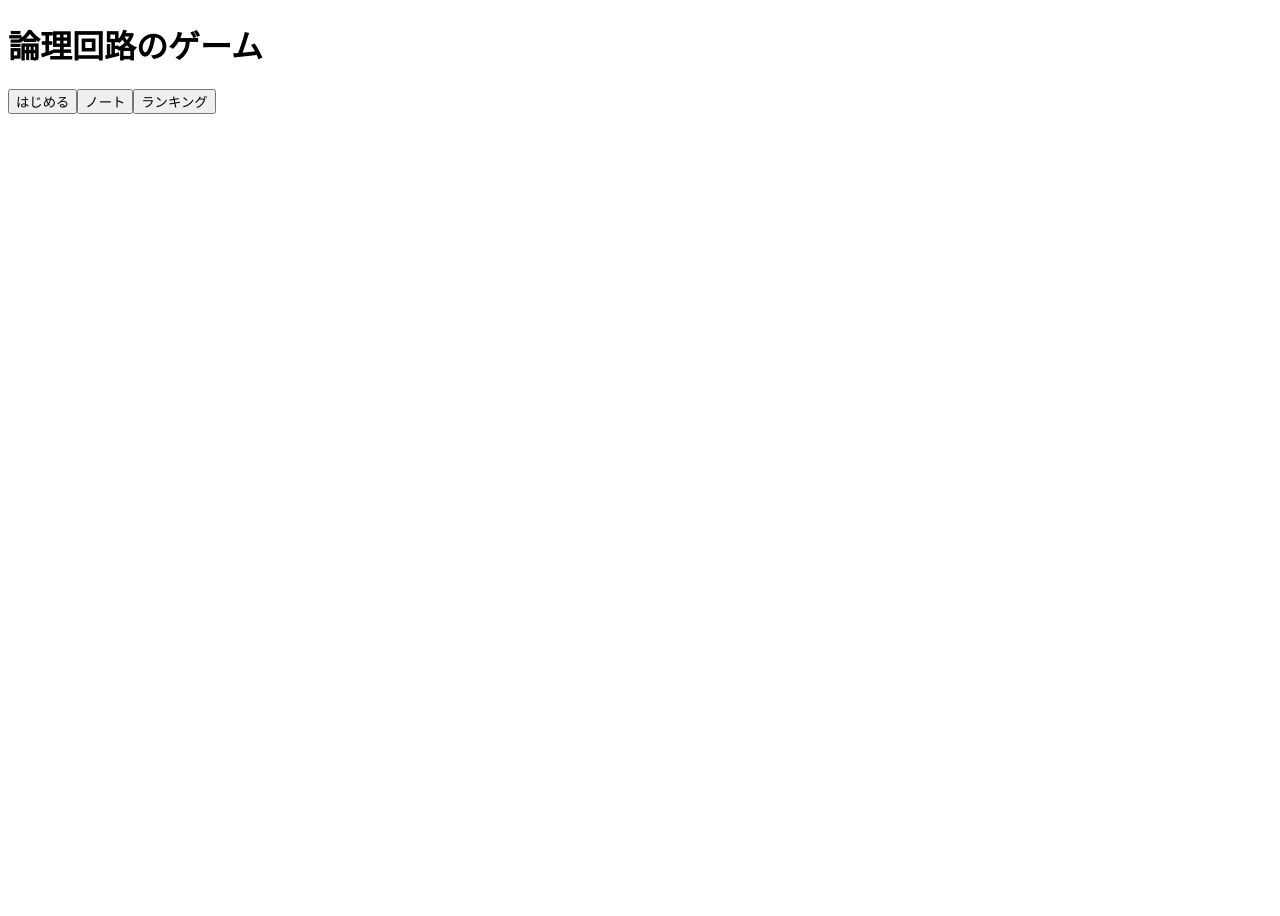
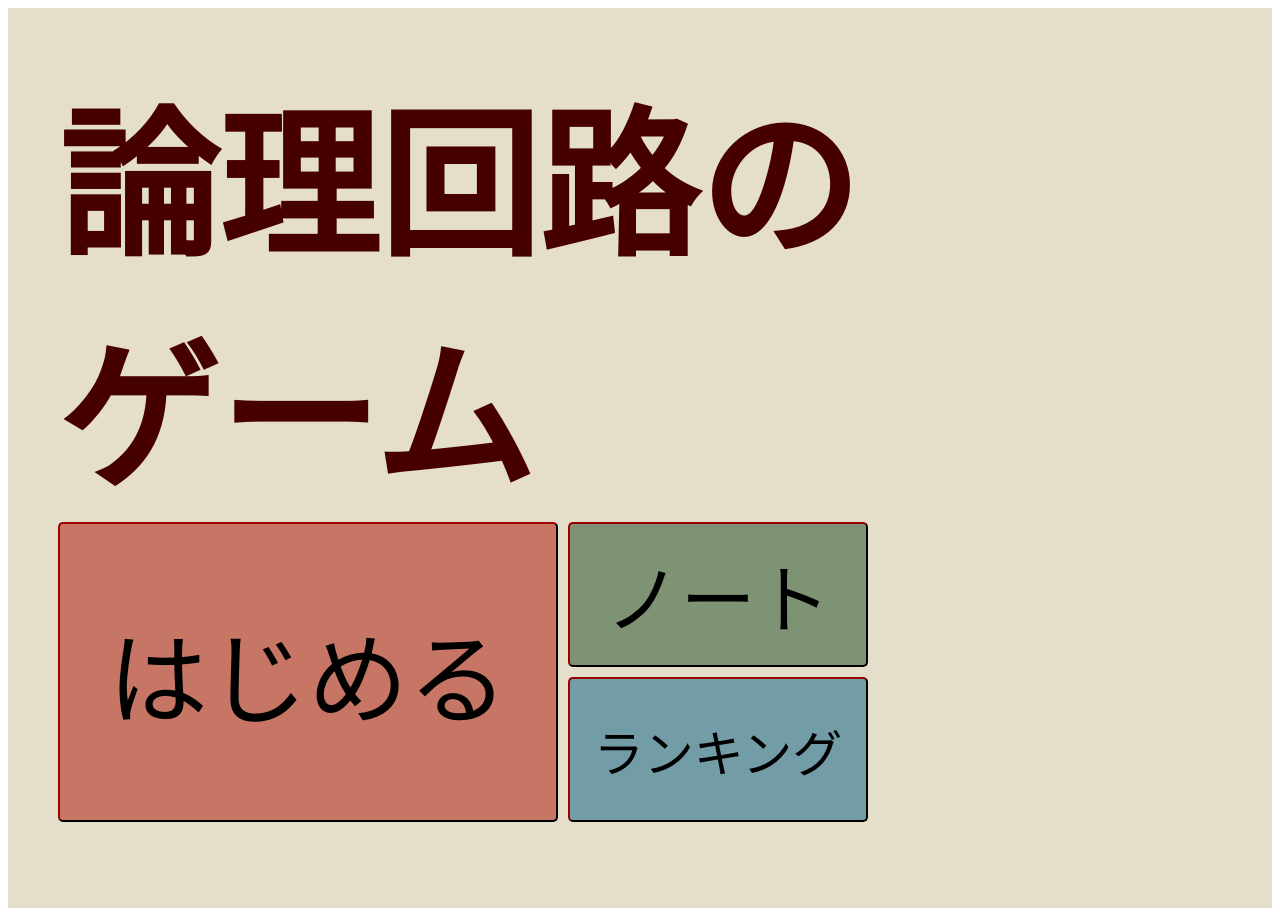
Before and after one commit to sono0418/logic_SLG, a React (Vite) app in the folder frontend/: page / in a window 1280 px wide. Before the commit the page ends 800 px from the top, so only its background shows below. Built offline with nearby package versions, Linux system fonts and the light colour scheme.

Commit message:
タイトルUI変更

```diff
--- /dev/null
+++ b/frontend/src/components/TitleScreen.css
@@ -0,0 +1,79 @@
+/*
+flex-direction: row;    縦:column 横:row コンテンツを並べる向き
+{justify-content: center;   flex-start:開始位置揃え
+ align-items: center;}      flex-end:終了位置揃え
+                            center:垂直方向の中央揃え
+gap: 20px;      コンテンツ間の間隔を設定
+width: 100%;    コンテンツの幅を固定
+*/
+
+.title-screen {
+  background-color: #E5DECA;
+  min-height: 100vh; /* 画面全体の高さを確保 */
+  display: flex;
+  flex-direction: column;
+  justify-content: flex-start;
+  align-items: flex-start;
+  padding: 50px;
+}
+
+/* ページタイトル (h1) のスタイル */
+.title-screen h1 {
+  margin-top: 0;
+  margin-bottom: 0;
+  color: #470000;
+  font-weight: 900;
+  font-size: 1000%;
+}
+
+/* ボタンをまとめるコンテナ */
+.button {
+  display: flex;
+  flex-direction: row;
+  gap: 10px;
+  width: 70%;
+  height: 100%;
+}
+
+.small-button {
+  display: flex;
+  flex-direction: column;
+  gap: 10px;
+  width: 300px;
+  height: 100%;
+}
+
+/* 「はじめる」ボタンの背景色 */
+.button button:nth-child(1) {
+  border-radius: 5px;
+  background-color: #C77665;
+  border-color: #470000;
+  width: 500px;
+  height: 300px;
+  font-size: 100px;
+}
+
+/* ノートボタンの背景色 */
+.small-button button:nth-child(1) {
+  border-radius: 5px;
+  background-color: #7E9374;
+  border-color: #470000;
+  width: 300px;
+  height: 145px;
+  font-size: 75px;
+}
+
+/* ランキングボタンの背景色 */
+.small-button button:nth-child(2) {
+  border-radius: 5px;
+  background-color: #729CA6;
+  border-color: #470000;
+  width: 300px;
+  height: 145px;
+  font-size: 50px;
+}
+
+.button button:hover,
+.small-button button:hover {
+  filter: brightness(0.9); /* ホバーで少し暗くする */
+}
--- a/frontend/src/components/TitleScreen.tsx
+++ b/frontend/src/components/TitleScreen.tsx
@@ -1,5 +1,7 @@
+//frontend/src/components/TitleScreen.tsx
 import React from "react";
 import Button from './UI/Button';
+import './TitleScreen.css';
 
 //Popsの型を定義
 interface TitleScreenPops{
@@ -8,11 +10,15 @@ interface TitleScreenPops{
 
 const TitleScreen: React.FC<TitleScreenPops> = ({ onOpenPopUp}) => {
   return (
-    <div>
-      <h1>論理回路のゲーム</h1>
-      <Button onClick={() => onOpenPopUp('A')}>はじめる</Button>
-      <Button onClick={() => onOpenPopUp('B')}>ノート</Button>
-      <Button onClick={() => onOpenPopUp('C')}>ランキング</Button>
+    <div className="title-screen">
+      <h1>論理回路の<br></br>ゲーム</h1>
+      <div className="button">
+        <Button onClick={() => onOpenPopUp('A')}>はじめる</Button>
+        <div className="small-button">
+          <Button onClick={() => onOpenPopUp('B')}>ノート</Button>
+          <Button onClick={() => onOpenPopUp('C')}>ランキング</Button>
+        </div>
+      </div>
     </div>
   );
 };
```
